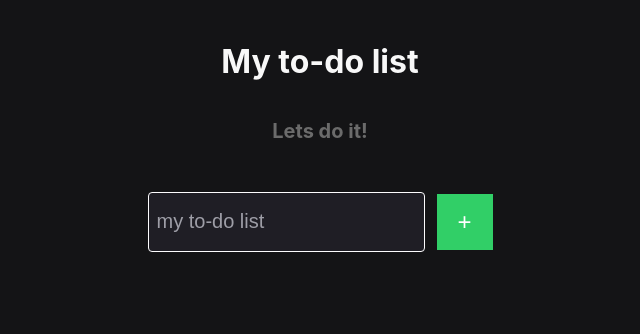
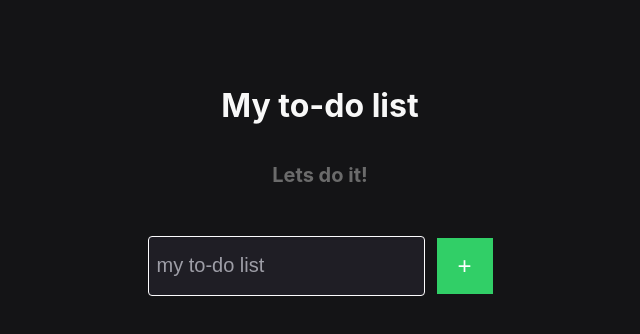
Before and after one commit to gabrieldasneves/PokeHunter-FrontEndTraining, a React (Create React App) app: page / in a window 1280 px wide. Shown: the top 334 px of the page, without its empty margins (320-960 px from the left). Built offline with nearby package versions, Linux system fonts and the light colour scheme.

Commit message:
fixing form padding

```diff
--- a/src/screens/Home/styles.css
+++ b/src/screens/Home/styles.css
@@ -2,9 +2,10 @@
   display: flex;
   flex-direction: column;
   align-items: center;
-  /* justify-content: center; */
-  height: 100%;
-  padding: 24px;
+
+  padding: 68px 24px 24px 24px;
+  background-color: #141416;
+
   height: 100vh;
 }
 
```
